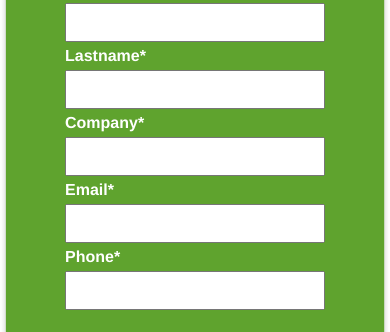
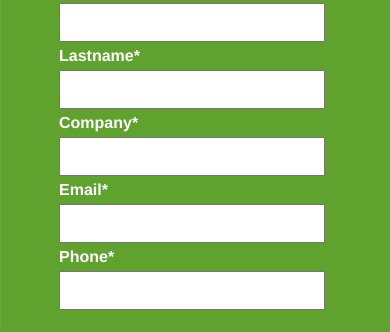
Before and after one commit to TanvirApon/Project-2, a plain HTML site: page home.html in a window 390 px wide. Shown: the part 640-972 px from the top of the page. Drawn offline with Linux system fonts and the light colour scheme.

Commit message:
Final Update For Mobile View- by laptop

```diff
--- a/style.css
+++ b/style.css
@@ -753,7 +753,8 @@ body {
     background-image: url(images/container_bg.png);
     background-repeat: no-repeat;
     height: 710px;
-    background-size: 100% 100%;
+    background-size: 103% 100%;
+    margin-left: -6px;
 
 }
 
```
